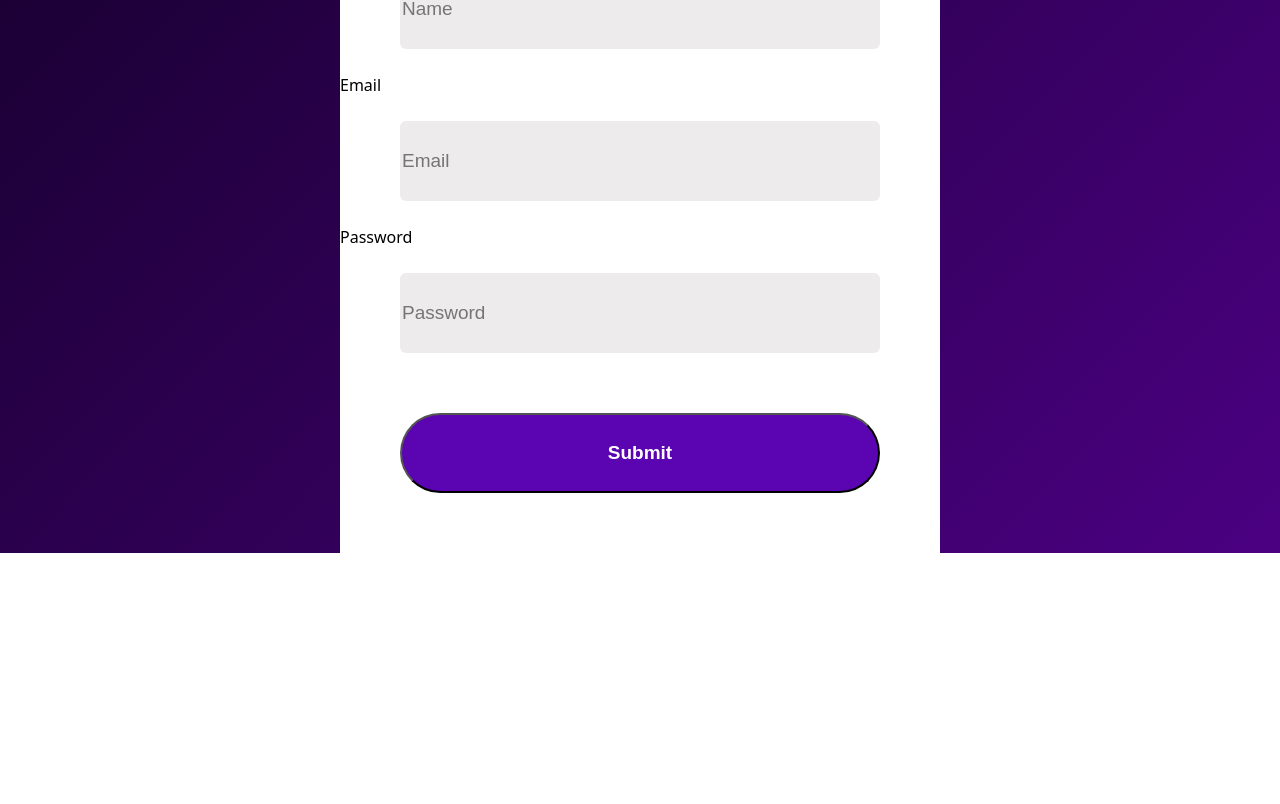
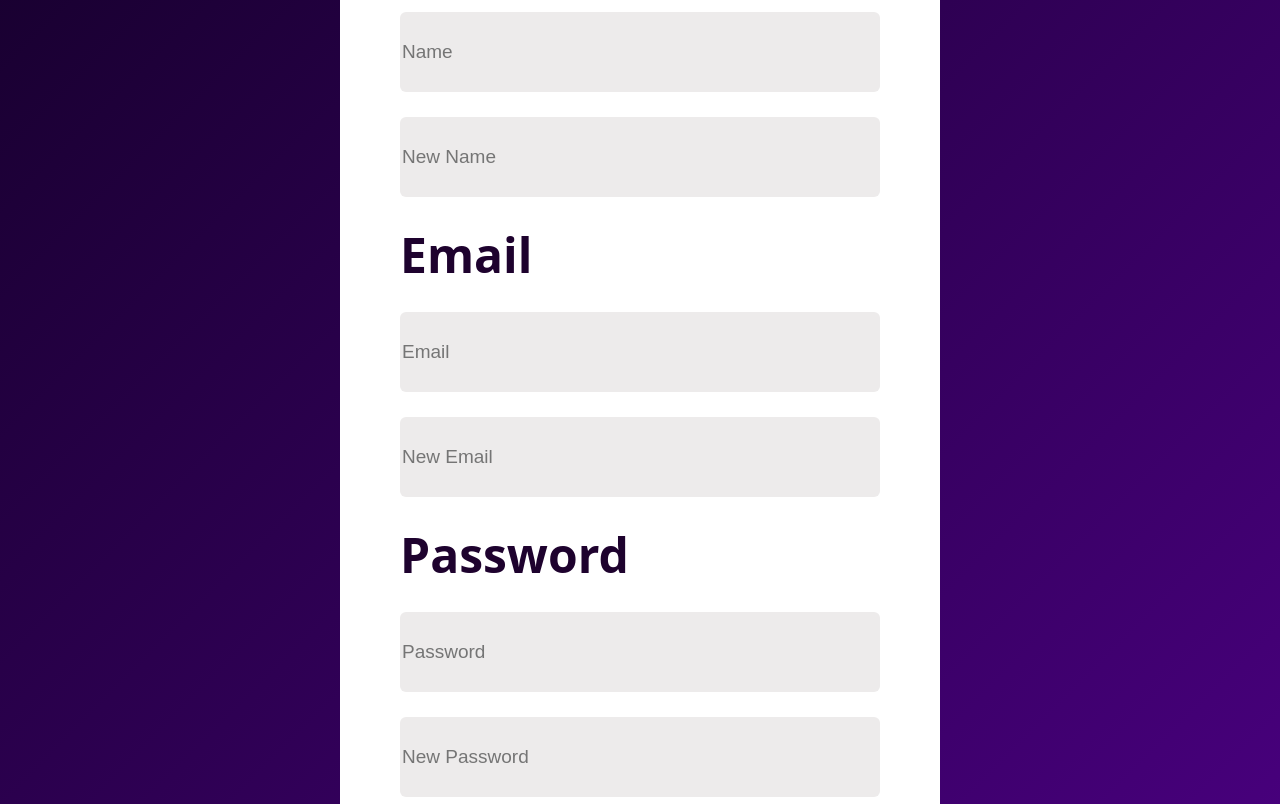
Before and after one commit to dez2413/Asl-translation-, a React (Create React App) app in the folder client/: page /account in a window 1280 px wide. Shown: the part 516-1320 px from the top of the page. Before the commit the page ends 1069 px from the top, so only its background shows below. Built offline with nearby package versions, Linux system fonts and the light colour scheme; sample sign-in values are in the browser's storage.

Commit message:
Added in the changes I made to the Account page.
Added fields for new name, email, and password.

```diff
--- a/client/src/pages/Account.js
+++ b/client/src/pages/Account.js
@@ -1,6 +1,7 @@
 import React, { useState} from "react";
 import "./style/Page.css";
 import "./style/login.css";
+import "./style/Account.css";
 // import {useNavigate, Link } from "react-router-dom";
 import axios from "axios";
 
@@ -45,10 +46,17 @@ function Account() {
           <div className="account-text"> User Name</div>
           <div className="input">
             <input
-              type="account-text"
+              type="text"
               onChange={(e) => setName(e.target.value)}
               placeholder="Name"
             />
+          </div>
+          <div className="input">
+             <input
+             type="text"
+             onChange={(e) => setNewName(e.target.value)}
+             placeholder="New Name"
+             />
           </div>
           <div className ="account-text"> Email</div>
           <div className="input">
@@ -58,12 +66,26 @@ function Account() {
               placeholder="Email"
             />
           </div>
+          <div className="input">
+             <input
+             type="text"
+             onChange={(e) => setNewEmail(e.target.value)}
+             placeholder="New Email"
+             />
+          </div>
           <div className="account-text"> Password</div>
           <div className="input">
             <input
               type="password"
               onChange={(e) => setPassword(e.target.value)}
               placeholder="Password"
+            />
+          </div>
+          <div className="input">
+            <input
+              type="text"
+              onChange={(e) => setNewPassword(e.target.value)}
+              placeholder="New Password"
             />
           </div>
         </div>
```
